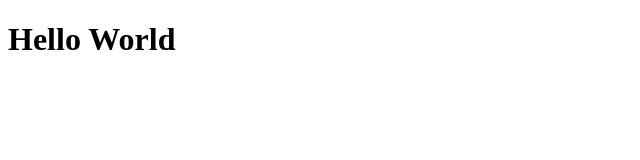
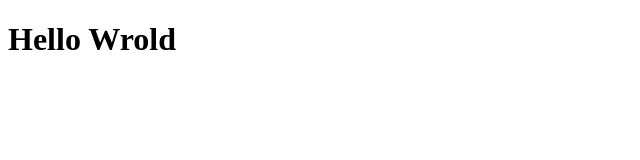
Before and after one commit to owens2024/test, a plain HTML site: page index.html in a window 1280 px wide. Shown: the full height of the page, 0-640 px from the left. Drawn offline with Linux system fonts and the light colour scheme.

Commit message:
Update index.html

```diff
--- a/index.html
+++ b/index.html
@@ -6,6 +6,6 @@
         <title>Hello World</title>
     </head>
     <body>
-        <h1>Hello World</h1>
+        <h1>Hello Wrold</h1>
     </body>
 </html>
```
